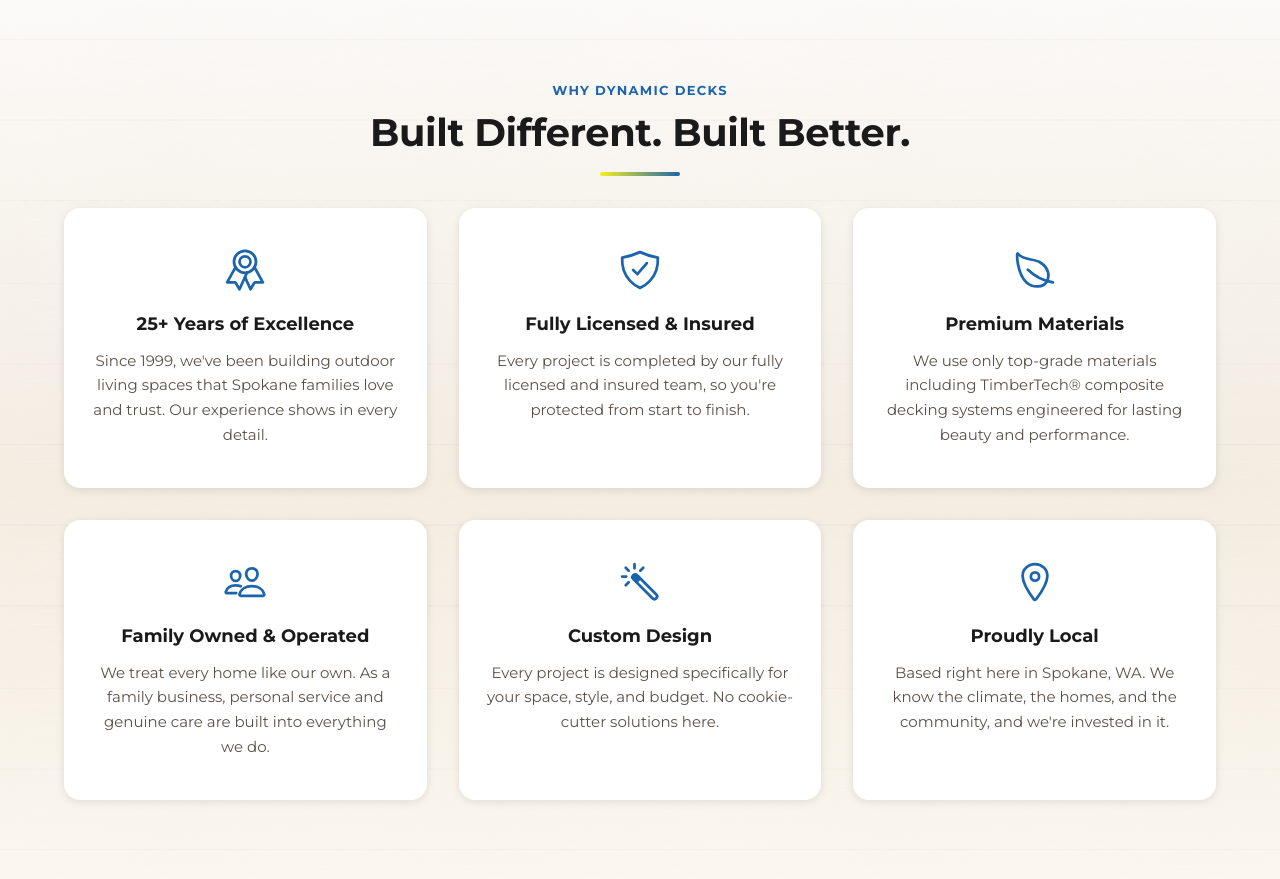
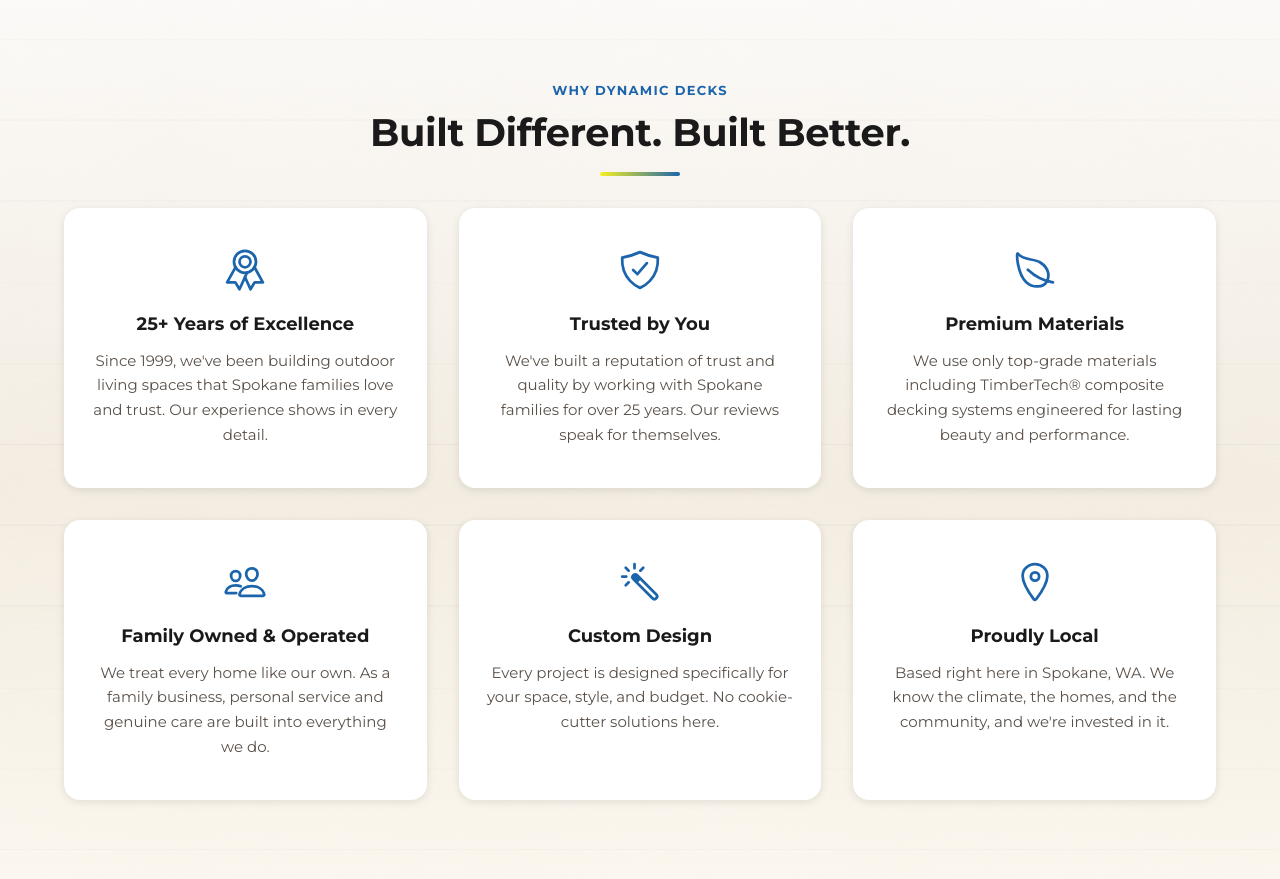
Before and after one commit to chrisprice5614/DynamicDecks2025, a Node project: template views/homepage.ejs in a window 1280 px wide. Shown: the part 2236-3115 px from the top of the page. Run offline with Node 20 templates, Linux system fonts and the light colour scheme; the template is opened without the code that fills it, so the values that code supplies are empty; some libraries are stand-ins or nearby versions.

Commit message:
Update homepage.ejs

```diff
--- a/views/homepage.ejs
+++ b/views/homepage.ejs
@@ -206,8 +206,8 @@
             </div>
             <div class="feature-card reveal">
                 <div class="feature-icon-wrap"><ion-icon name="shield-checkmark-outline" aria-hidden="true"></ion-icon></div>
-                <div class="feature-title">Fully Licensed &amp; Insured</div>
-                <div class="feature-desc">Every project is completed by our fully licensed and insured team, so you're protected from start to finish.</div>
+                <div class="feature-title">Trusted by You</div>
+                <div class="feature-desc">We've built a reputation of trust and quality by working with Spokane families for over 25 years. Our reviews speak for themselves.</div>
             </div>
             <div class="feature-card reveal">
                 <div class="feature-icon-wrap"><ion-icon name="leaf-outline" aria-hidden="true"></ion-icon></div>
```
